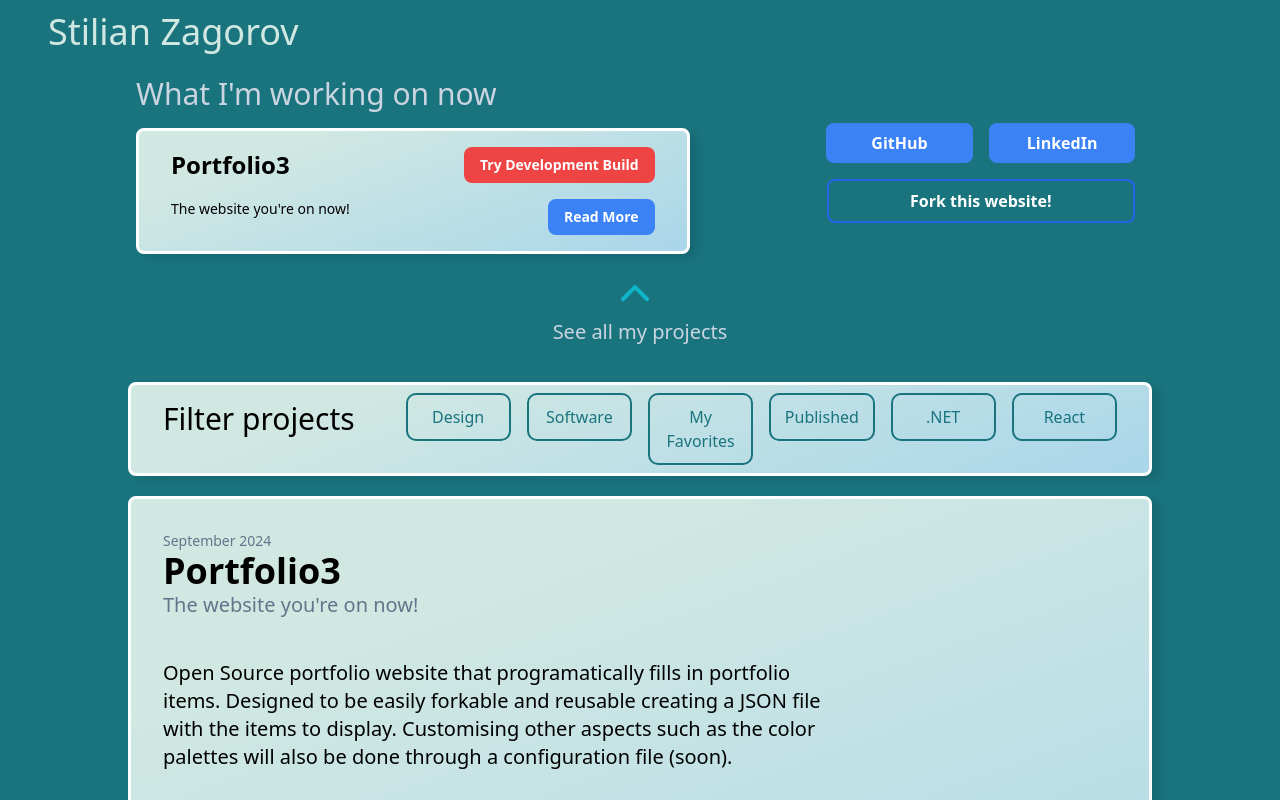
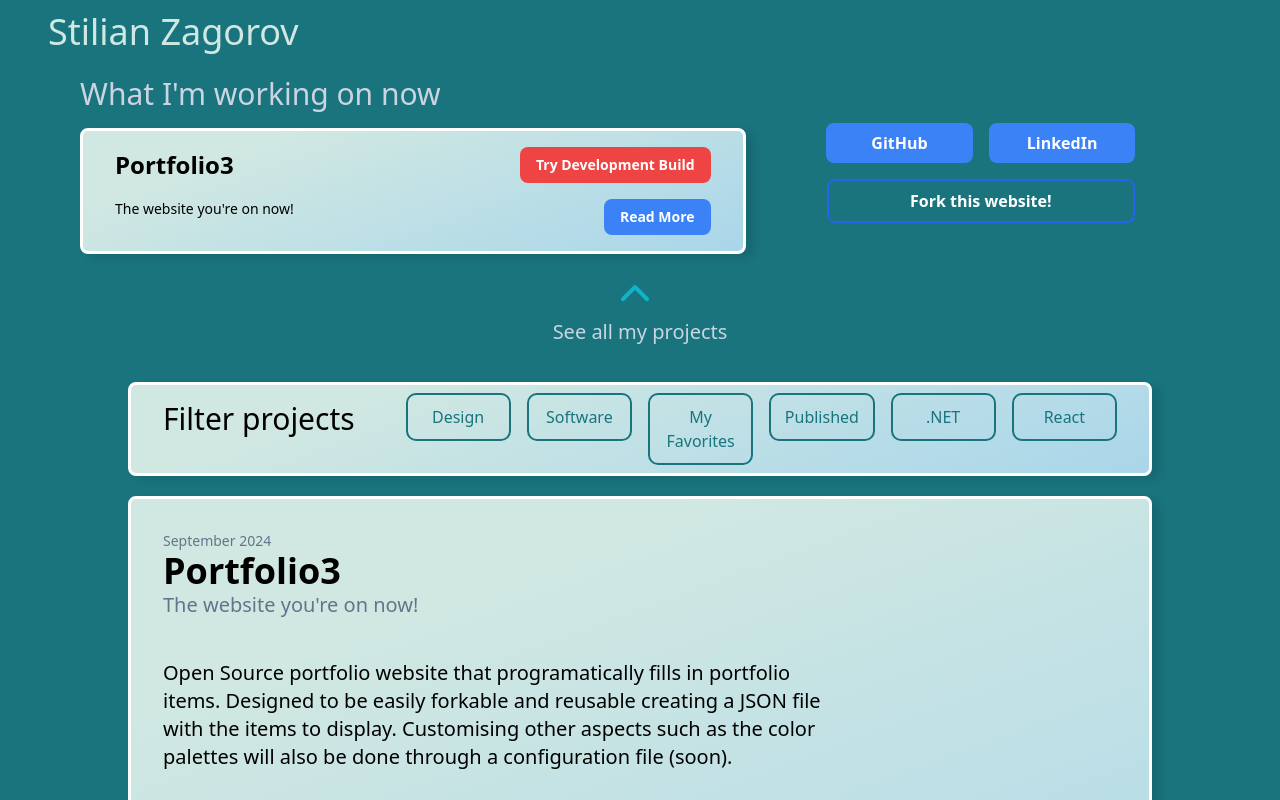
Before and after one commit to szstuff/portfolio3, a React (Vite) app: page / in a window 1280 px wide. Built offline with nearby package versions, Linux system fonts and the light colour scheme.

Commit message:
css tweaks

```diff
--- a/src/components/LandingCard.jsx
+++ b/src/components/LandingCard.jsx
@@ -9,11 +9,11 @@ const LandingCard = React.forwardRef(({filters, setFilters}, ref) => {
       className={`snap-start
       p-4 h-auto max-h-[70vh] w-full
       justify-around
-      px-2 md:px-16 lg:px-20
+      px-2 md:px-20 lg:px-26
       grid grid-cols-1 md:grid-cols-5 place-content-center gap-4 text-center
     `}>
       {/* Left col: highlighted projects  */}
-         <div className='col-span-1 md:col-span-3 text-xl order-1 lg:px-2 space-y-4 mx-2 lg:mx-8 xl:mx-12 self-center'>
+         <div className='col-span-1 md:col-span-3 text-xl order-1 space-y-4 self-center'>
             <h3 className='text-xl md:text-2xl lg:text-3xl text-slate-300 text-left'> What I'm working on now </h3>
             <div className='card grid grid-cols-2 rounded-lg gap-4 px-8 py-4'>
               <div className='col-span-2 flex justify-between items-center text-sm'>
```
